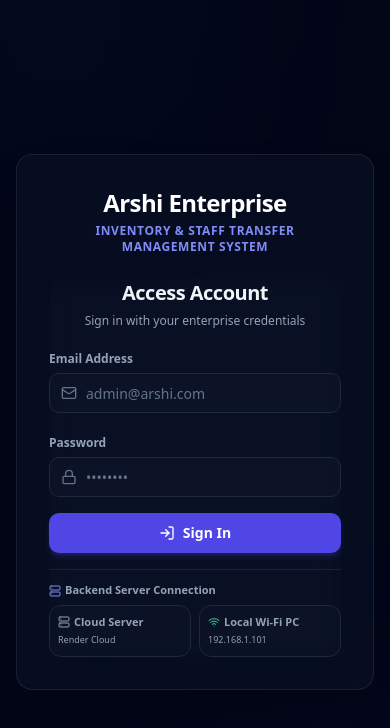
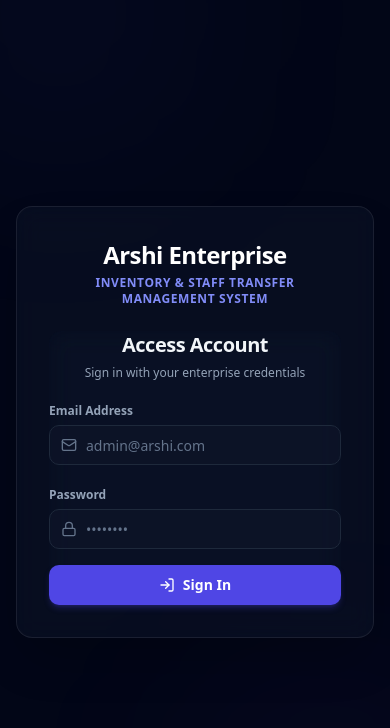
Before and after one commit to rohitstudy70-arch/PRODUCT-PROJECT, a React (Vite) app in the folder client/: page /login in a window 390 px wide. Shown: the top 728 px of the page. Built offline with nearby package versions, Linux system fonts and the light colour scheme; no server answers.

Commit message:
fix: hardcode mobile APK baseURL to Cloud Render Server and hide local server selector

```diff
--- a/client/src/config/api.ts
+++ b/client/src/config/api.ts
@@ -1,25 +1,19 @@
 import axios from 'axios';
 import { useAuthStore } from '../store/authStore';
 
-export const getStoredServerUrl = () => {
-  const customUrl = localStorage.getItem('custom_server_url');
-  if (customUrl) return customUrl;
-  return (import.meta as any).env?.VITE_API_URL || 'https://product-project-wmc4.onrender.com/api/v1';
-};
+export const CLOUD_SERVER_URL = 'https://product-project-wmc4.onrender.com/api/v1';
+
+// Clear any local custom URL overrides so mobile app always connects to Cloud Server
+localStorage.removeItem('custom_server_url');
 
 const api = axios.create({
-  baseURL: getStoredServerUrl(),
+  baseURL: (import.meta as any).env?.VITE_API_URL || CLOUD_SERVER_URL,
   timeout: 60000, // 60s timeout for Render cold starts
   headers: {
     'Content-Type': 'application/json'
   },
   withCredentials: true
 });
-
-export const updateApiBaseUrl = (newUrl: string) => {
-  api.defaults.baseURL = newUrl;
-  localStorage.setItem('custom_server_url', newUrl);
-};
 
 // Request Interceptor: Attach bearer token
 api.interceptors.request.use(
--- a/client/src/features/auth/pages/LoginPage.tsx
+++ b/client/src/features/auth/pages/LoginPage.tsx
@@ -5,23 +5,16 @@ import { Input } from '../../../components/ui/input';
 import { Button } from '../../../components/ui/button';
 import { Card, CardHeader, CardTitle, CardDescription, CardContent } from '../../../components/ui/card';
 import { ROUTES } from '../../../config/routes';
-import api, { getStoredServerUrl, updateApiBaseUrl } from '../../../config/api';
+import api from '../../../config/api';
 import { Toaster, toast } from 'sonner';
-import { Mail, Lock, LogIn, Server, Wifi } from 'lucide-react';
+import { Mail, Lock, LogIn } from 'lucide-react';
 
 export const LoginPage: React.FC = () => {
   const [email, setEmail] = useState('');
   const [password, setPassword] = useState('');
   const [loading, setLoading] = useState(false);
-  const [serverUrl, setServerUrl] = useState(getStoredServerUrl());
   const { setAuth } = useAuthStore();
   const navigate = useNavigate();
-
-  const handleServerChange = (newUrl: string) => {
-    setServerUrl(newUrl);
-    updateApiBaseUrl(newUrl);
-    toast.success(`Server switched to: ${newUrl.includes('192.168') ? 'Local Wi-Fi PC Server' : 'Cloud Render Server'}`);
-  };
 
   const handleLogin = async (e: React.FormEvent) => {
     e.preventDefault();
@@ -61,7 +54,7 @@ export const LoginPage: React.FC = () => {
             Sign in with your enterprise credentials
           </CardDescription>
         </CardHeader>
-        <CardContent className="p-0 space-y-4">
+        <CardContent className="p-0">
           <form onSubmit={handleLogin} className="space-y-4">
             <div className="space-y-1">
               <label className="text-xs font-semibold text-slate-400">Email Address</label>
@@ -104,49 +97,6 @@ export const LoginPage: React.FC = () => {
               <span>Sign In</span>
             </Button>
           </form>
-
-          {/* Server Connection Selector */}
-          <div className="pt-3 border-t border-slate-800/80">
-            <label className="text-[11px] font-semibold text-slate-400 flex items-center justify-between mb-1.5">
-              <span className="flex items-center space-x-1">
-                <Server className="h-3 w-3 text-indigo-400" />
-                <span>Backend Server Connection</span>
-              </span>
-            </label>
-            <div className="grid grid-cols-2 gap-2 text-xs">
-              <button
-                type="button"
-                onClick={() => handleServerChange('https://product-project-wmc4.onrender.com/api/v1')}
-                className={`p-2 rounded-lg border text-left transition-all ${
-                  serverUrl.includes('onrender')
-                    ? 'bg-indigo-950/60 border-indigo-500/80 text-indigo-200'
-                    : 'bg-slate-900/40 border-slate-800 text-slate-400 hover:border-slate-700'
-                }`}
-              >
-                <div className="font-bold flex items-center space-x-1 text-[11px]">
-                  <Server className="h-3 w-3" />
-                  <span>Cloud Server</span>
-                </div>
-                <div className="text-[9px] text-slate-400 truncate mt-0.5">Render Cloud</div>
-              </button>
-
-              <button
-                type="button"
-                onClick={() => handleServerChange('http://192.168.1.101:5000/api/v1')}
-                className={`p-2 rounded-lg border text-left transition-all ${
-                  serverUrl.includes('192.168')
-                    ? 'bg-indigo-950/60 border-indigo-500/80 text-indigo-200'
-                    : 'bg-slate-900/40 border-slate-800 text-slate-400 hover:border-slate-700'
-                }`}
-              >
-                <div className="font-bold flex items-center space-x-1 text-[11px]">
-                  <Wifi className="h-3 w-3 text-emerald-400" />
-                  <span>Local Wi-Fi PC</span>
-                </div>
-                <div className="text-[9px] text-slate-400 truncate mt-0.5">192.168.1.101</div>
-              </button>
-            </div>
-          </div>
         </CardContent>
       </Card>
     </>
```
Also changed, not shown: 1 other file (tests, documents, lock files or other folders).
